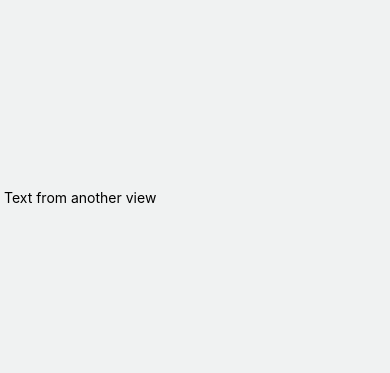
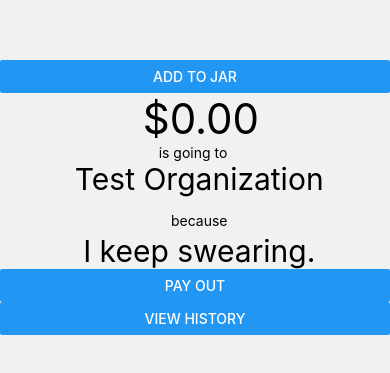
Before and after one commit to victoriahayes/swearjar-reactnative-practice, a React Native app: screen / in a window 390 px wide. Shown: the part 225-598 px from the top of the page. Built offline with nearby package versions, Linux system fonts and the light colour scheme.

Commit message:
stub jar page

```diff
--- a/index.js
+++ b/index.js
@@ -3,7 +3,7 @@
  */
 
 import {AppRegistry} from 'react-native';
-import App from './src/App';
+import { App } from './src/App';
 import {name as appName} from './app.json';
 
 AppRegistry.registerComponent(appName, () => App);
--- a/src/App.tsx
+++ b/src/App.tsx
@@ -6,7 +6,7 @@ import {
 } from 'react-native';
 import { JarPage } from './components/JarPage.component';
 
-export default class App extends React.Component {
+export class App extends React.Component {
   render() {
     return (
       <View style={styles.body}>
--- a/src/components/JarPage.component.tsx
+++ b/src/components/JarPage.component.tsx
@@ -1,12 +1,58 @@
 import React from 'react';
-import { View, Text } from 'react-native';
+import { View, Text, Button, StyleSheet } from 'react-native';
 
-class JarPage extends React.Component {
+class JarPage extends React.Component<any, JarState> {
+    constructor(props: any) {
+        super(props);
+        this.state = {
+            jarTotal: 0.0,
+            jarDestination: 'Test Organization',
+            jarReason: 'I keep swearing.'
+        };
+    }
+
     render() {
         return (<View>
-            <Text> Text from another view </Text>
+            <Button title="Add to Jar"
+                testID="add-to-jar"
+                onPress={() => { this.setState({jarTotal: (this.state.jarTotal + .5)});}}
+            />
+            <Text style={styles.textStyle}>
+                <Text style={styles.mainText} testID="jar-total"> {'$' + this.state.jarTotal?.toFixed(2) + '\n'}</Text>
+            is going to {'\n'}
+                <Text style={styles.subHeader } testID="jar-destination"> { this.state.jarDestination + '\n'} </Text>
+            because{'\n'}
+                <Text style={styles.subHeader} testID="jar-reason"> { this.state.jarReason }</Text>
+            </Text>
+            <Button title="Pay out"
+                onPress={() => {this.setState({jarTotal: 0.0});}}
+                testID="empty-jar"
+            />
+            <Button
+                title="View History"
+                onPress={ () => {}}
+                testID="history-button"
+            />
         </View>)
     }
 }
 
+interface JarState {
+    jarTotal: number,
+    jarDestination: string,
+    jarReason: string
+}
+
+const styles = StyleSheet.create({
+    textStyle: {
+        textAlign: 'center'
+    },
+    mainText: {
+        fontSize: 42
+    },
+    subHeader: {
+        fontSize: 30
+    }
+})
+
 export { JarPage };
```
Also changed, not shown: 1 other file (tests, documents, lock files or other folders).
